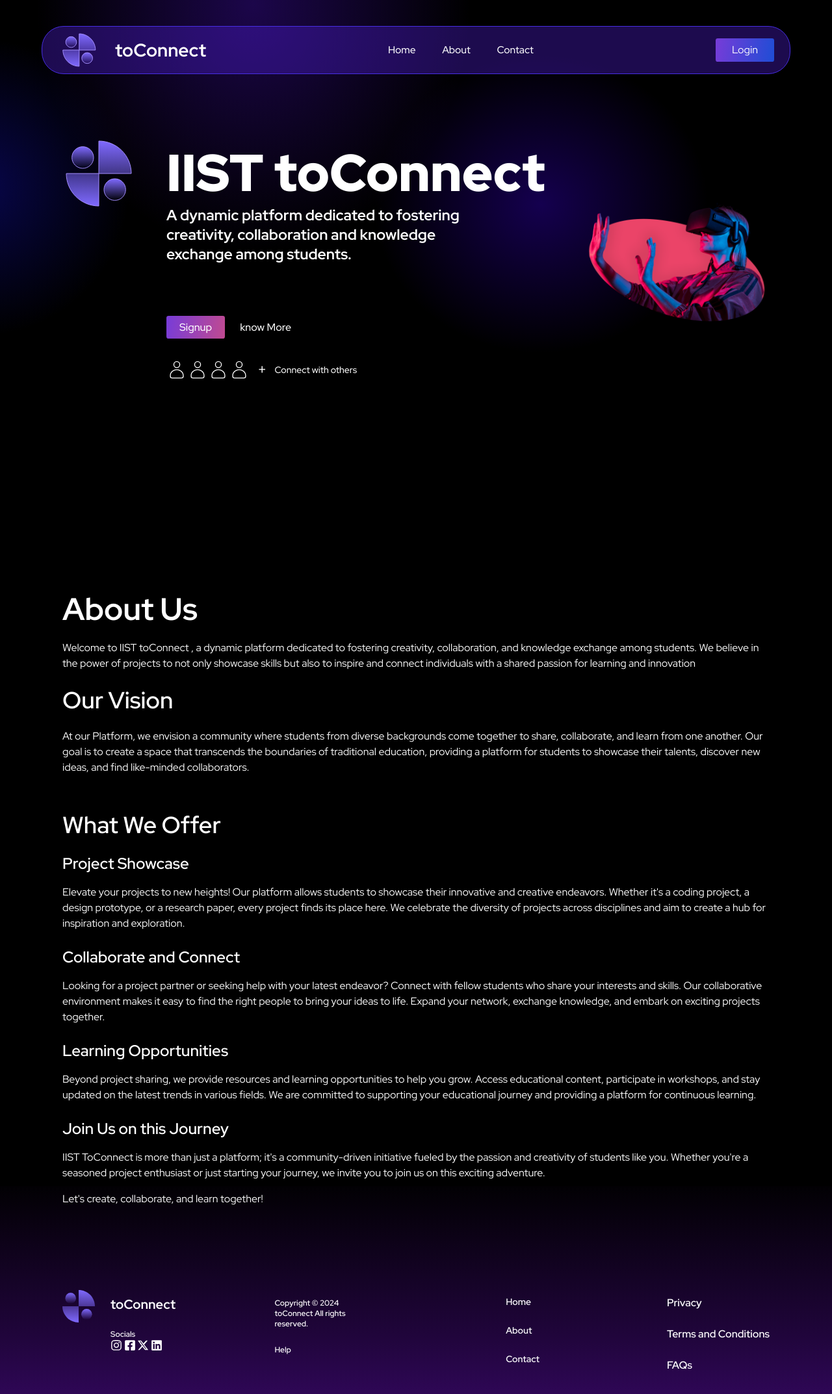
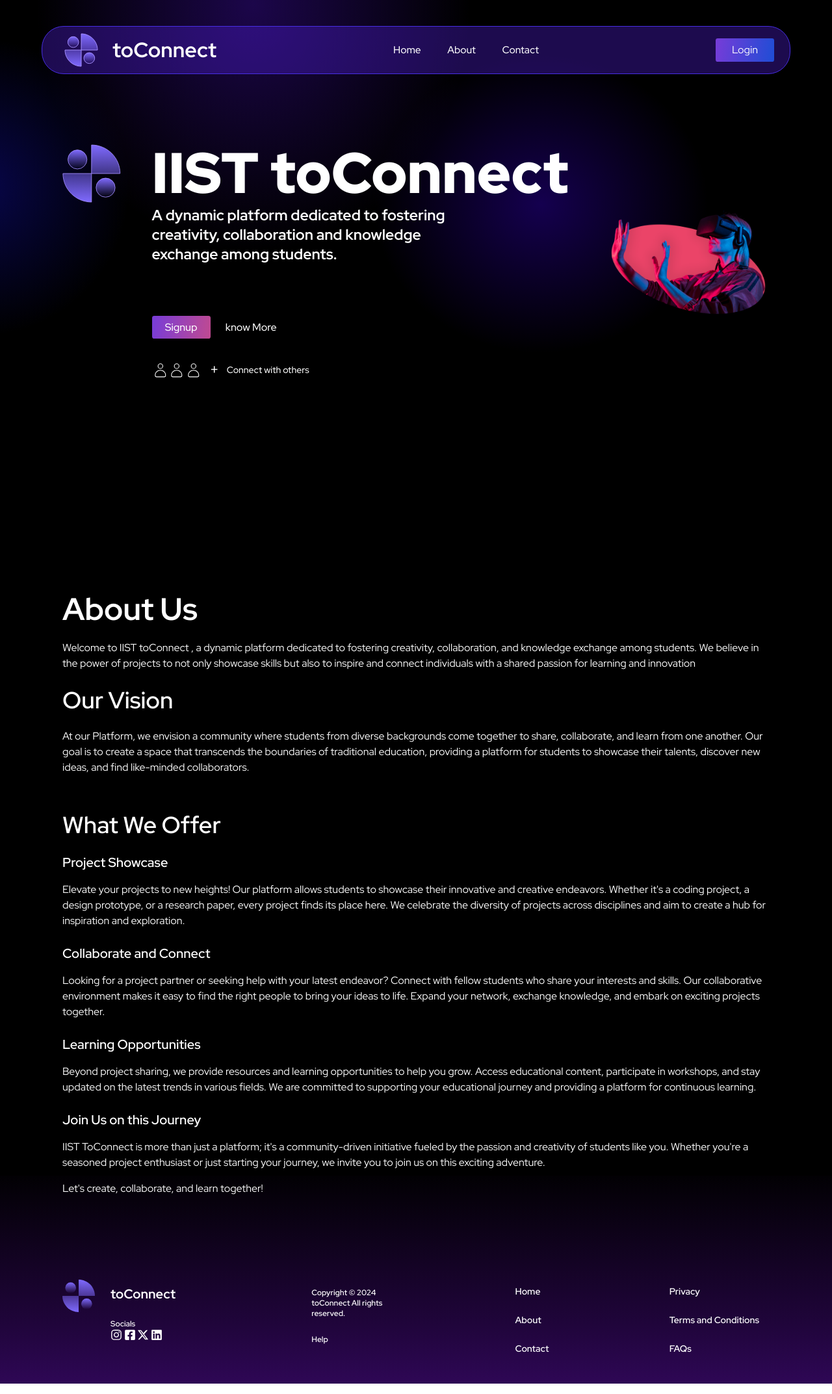
Before and after one commit to jay7828/toConnect, a React (Create React App) app: page / in a window 1280 px wide. Shown: the whole page at 65% size. Built offline with nearby package versions, Linux system fonts and the light colour scheme.

Commit message:
fixed home/nav/login/signup css

```diff
--- a/src/components/css files/Home.css
+++ b/src/components/css files/Home.css
@@ -100,7 +100,14 @@ html, body {
   z-index: 2;
 }
 
+.icon-2{
+  display: flex;
+  width: clamp(2rem,7vw,7rem);
+}
+
 .home-main-heading {
+  width: max-content;
+  font-size: clamp(2.5rem,7vw,5.5rem);
   color: #fff;
   font-family: "Red Hat Display";
   font-style: normal;
@@ -110,8 +117,8 @@ html, body {
 
 .user-icon {
   color: #fff;
-  width: 2rem;
-  height: 2rem;
+  width: clamp(1.5rem,2vw,2rem);
+  height:clamp(1.5rem,2vw,2rem);
   flex-shrink: 0;
 }
 
@@ -122,6 +129,13 @@ html, body {
   flex-shrink: 0;
   border-radius: 0.2085rem;
   background: linear-gradient(99deg, #773cd8 0.07%, #c54b8c 106.32%);
+}
+
+.form-input{
+  width: 100%;
+  height: 2rem;
+  color: #000;
+  background: #fff;
 }
 
 .btn:hover {
@@ -586,6 +600,12 @@ html, body {
 }
 
 @media only screen and (max-width: 480px) {
+  .home-main-heading{
+    width: 15rem;
+  }
+  .icon-2{
+    display: none;
+  }
   .notfound .notfound-404 h1 {
     font-size: 182px;
   }
--- a/src/components/css files/Navbar.css
+++ b/src/components/css files/Navbar.css
@@ -16,6 +16,7 @@
 
 .navbar-heading {
   color: #fff;
+  font-size: clamp(1.25rem,3vw,2rem);
   font-family: "Red Hat Display";
   line-height: 2rem /* 28px */;
   font-weight: 700;
@@ -34,7 +35,12 @@
 }
 
 .hamburger{
+  width: 1.5rem;
   display: flex;
+  justify-content: center;
+  align-items: center;
+  margin-right: 1rem;
+  font-size: clamp(1rem,3vw,2rem);
   z-index: 20;
 }
 
@@ -82,8 +88,15 @@
   width: 8.5rem;
 }
 
+.icon{
+  width: clamp(2rem,5vw,4rem);
+}
+
 .logo-container {
-  width: 10rem;
+  display: flex;
+  justify-content: center;
+  align-items: center;
+  gap: 1rem;
 }
 
 .parent-container {
@@ -95,8 +108,15 @@
   font-size: 15px;
 }
 
+.navbar-ham-options{
+  display: flex;
+}
+
 @media (min-width: 750px) {
   .hamburger{
+    display: none;
+  }
+  .navbar-ham-options{
     display: none;
   }
   .btn-login-container{
@@ -120,9 +140,6 @@
     width: 4rem;
     height: 2rem;
   }
-  .logo-container {
-    width: 11rem;
-  }
 }
 
 @media (min-width: 900px) {
@@ -139,13 +156,4 @@
     align-items: center;
     flex-direction: row;
   }
-  .logo-container {
-    width: 11rem;
-  }
 }
-
-@media (min-width: 1024px) {
-  .logo-container {
-    width: 14rem;
-  }
-}
--- a/src/components/pages/AboutUs.js
+++ b/src/components/pages/AboutUs.js
@@ -8,9 +8,9 @@ function AboutUs() {
     <div
     onClick={()=>{setSidebar(false)}}
     id="about"
-    className="footer mx-auto text-white flex-col justify-between items-start py-24">
+    className="footer mx-auto text-white flex-col justify-between items-start pt-6 sm:pt-10 md:pt-16 lg:pt-24 pb-24">
       <div>
-        <h1 className="text-5xl font-bold">About Us</h1>
+        <h1 className="text-2xl sm:text-3xl md:text-4xl lg:text-5xl font-bold">About Us</h1>
         <p className="pt-6">
           Welcome to IIST toConnect , a dynamic platform dedicated to fostering
           creativity, collaboration, and knowledge exchange among students. We
@@ -18,7 +18,7 @@ function AboutUs() {
           to inspire and connect individuals with a shared passion for learning
           and innovation
         </p>
-        <h2 className="text-4xl font-semibold mt-6">Our Vision</h2>
+        <h2 className="text-xl sm:text-2xl md:text-3xl lg:text-4xl font-semibold mt-6">Our Vision</h2>
         <p className="mt-6">
           At our Platform, we envision a community where students from diverse
           backgrounds come together to share, collaborate, and learn from one
@@ -30,9 +30,9 @@ function AboutUs() {
       </div>
 
       <div className="mt-14">
-        <h2 className="text-4xl font-semibold">What We Offer</h2>
+        <h2 className="text-xl sm:text-2xl md:text-3xl lg:text-4xl font-semibold">What We Offer</h2>
         <div>
-          <h3 className="text-2xl font-semibold mt-6">Project Showcase</h3>
+          <h3 className="text-base md:text-xl font-semibold mt-6">Project Showcase</h3>
           <p className="mt-4">
             Elevate your projects to new heights! Our platform allows students
             to showcase their innovative and creative endeavors. Whether it's a
@@ -43,7 +43,7 @@ function AboutUs() {
           </p>
         </div>
         <div>
-          <h3 className="text-2xl font-semibold mt-6">Collaborate and Connect</h3>
+          <h3 className="text-base md:text-xl font-semibold mt-6">Collaborate and Connect</h3>
           <p className="mt-4">
             Looking for a project partner or seeking help with your latest
             endeavor? Connect with fellow students who share your interests and
@@ -53,7 +53,7 @@ function AboutUs() {
           </p>
         </div>
         <div>
-          <h3 className="text-2xl font-semibold mt-6">Learning Opportunities</h3>
+          <h3 className="text-base md:text-xl font-semibold mt-6">Learning Opportunities</h3>
           <p className="mt-4">
             Beyond project sharing, we provide resources and learning
             opportunities to help you grow. Access educational content,
@@ -63,7 +63,7 @@ function AboutUs() {
           </p>
         </div>
         <div>
-          <h3 className="text-2xl font-semibold  mt-6">Join Us on this Journey</h3>
+          <h3 className="text-base md:text-xl font-semibold  mt-6">Join Us on this Journey</h3>
           <p className="mt-4">
             IIST ToConnect is more than just a platform; it's a community-driven
             initiative fueled by the passion and creativity of students like
--- a/src/components/pages/Footer.js
+++ b/src/components/pages/Footer.js
@@ -4,12 +4,15 @@ import { FaXTwitter } from "react-icons/fa6";
 import { AppContext } from "../context/AppContext";
 
 function Footer() {
-  const {sidebar, setSidebar} = useContext(AppContext);
+  const { sidebar, setSidebar } = useContext(AppContext);
 
   return (
     <footer
-    onClick={()=>{setSidebar(false)}}
-    className="footer mx-auto text-white sm:flex justify-between items-start">
+      onClick={() => {
+        setSidebar(false);
+      }}
+      className="footer flex flex-wrap mx-auto text-white justify-between items-start"
+    >
       <div className="flex mr-10">
         <div className="h-max w-max pr-6">
           <svg
@@ -103,8 +106,7 @@ function Footer() {
         </div>
       </div>
 
-      <div className="md:flex w-full justify-between max-w-[70%]">
-        <div className="mt-3 font-semibold text-xs mb-10 max-w-[10rem]">
+      <div className="mt-3 px-4 font-semibold text-xs mb-10 max-w-[10rem]">
         <p className="max-w-[13.5rem]">
           Copyright © 2024 toConnect All rights reserved.
         </p>
@@ -112,7 +114,7 @@ function Footer() {
         <p className="mt-6">Help</p>
       </div>
 
-        <div className="w-max h-[10rem] flex-col text-sm font-semibold">
+      <div className="w-max px-4 h-[10rem] flex-col flex text-sm font-semibold">
         <div className="mt-2">
           <a href="#">Home</a>
         </div>
@@ -124,7 +126,7 @@ function Footer() {
         </div>
       </div>
 
-        <div className="w-max h-[10rem] flex-coltext-sm font-semibold">
+      <div className="w-max px-4 h-[10rem] flex-col flex text-sm font-semibold">
         <div className="mt-2">
           <a herf="#">Privacy</a>
         </div>
@@ -135,7 +137,6 @@ function Footer() {
           <a herf="#faq">FAQs</a>
         </div>
       </div>
-      </div>
     </footer>
   );
 }
--- a/src/components/pages/HomeMainContent.js
+++ b/src/components/pages/HomeMainContent.js
@@ -13,10 +13,10 @@ function HomeMainContent() {
       onClick={() => {
         setSidebar(false);
       }}
-      className=" w-[85%] relative z-10 mb-24 xl:mb-56 mx-auto my-[8%] xl:flex "
+      className="w-[85%] relative z-10 mb-24 xl:mb-56 mx-auto my-[8%] xl:flex "
     >
       <div className="mx-auto flex">
-        <div className="sm:mr-4 md:mr-8 min-w-[2rem] w-[3.5rem] sm:w-[5rem] md:w-[6rem] lg:w-[7rem] min-h-full">
+        <div className="icon-2 sm:mr-4 md:mr-8 min-h-full">
           {/* icon */}
           <svg
             className="w-[100%]"
@@ -99,14 +99,14 @@ function HomeMainContent() {
           </svg>
         </div>
 
-        <div className="flex-col h-max mx-4">
+        <div className="h-max mx-4">
           <div className="w-max">
-            <h1 className="home-main-heading text-[2rem] sm:text-[3rem] md:text-[4rem] lg:text-[5rem] py-7">
+            <h1 className="home-main-heading py-7">
               {/* heading */}
               IIST toConnect
             </h1>
 
-            <p className="home-main-desc text-[0.75rem] md:text-[1rem] lg:text-[1.43rem] md:max-w-[30rem] max-w-[50vw]">
+            <p className="home-main-desc text-[0.75rem] md:text-[1rem] lg:text-[1.43rem] w-[80vw] sm:w-[30rem]">
               {/* description */}A dynamic platform dedicated to fostering
               creativity, collaboration and knowledge exchange among students.
             </p>
@@ -135,10 +135,10 @@ function HomeMainContent() {
 
             <div className="md:flex w-max items-center">
               {/* connect with others and users' pics */}
-              <div className="flex justify-center items-center ">
+              <div className="flex justify-center items-center">
                 <CiUser className="user-icon" />
                 <CiUser className="user-icon" />
-                <CiUser className="user-icon" />
+                {/* <CiUser className="user-icon" /> */}
                 <CiUser className="user-icon" />
                 <p className="text-white my-2 text-2xl mx-3">+</p>
               </div>
--- a/src/components/pages/LoginForm.js
+++ b/src/components/pages/LoginForm.js
@@ -70,11 +70,13 @@ function LoginForm() {
 
   return (
     <div>
-      <form className="max-w-max flex flex-col gap-4" onSubmit={submitHandler}>
+      <form
+      className=" flex flex-col gap-4 h-full w-[13.5rem] sm:w-[25rem]"
+      onSubmit={submitHandler}>
         <div className="z-10">
           <p className="text-sm  pb-1">Email Address</p>
           <input
-            className="w-[25rem] h-[2rem] text-black bg-white px-2 text-sm focus:outline-none border-[0.5px] border-slate-700 rounded-lg"
+            className="form-input px-2 text-sm focus:outline-none border-[0.5px] border-slate-700 rounded-lg"
             type="email"
             name="email"
             placeholder="Enter email address"
@@ -88,7 +90,7 @@ function LoginForm() {
           <p className="text-sm pb-1">Password</p>
           <lable className="z-10 text-black flex">
             <input
-              className="w-[23rem] z-10 h-[2rem] px-2 focus:outline-none text-black text-sm border-y-[0.5px] border-l-[0.5px] border-slate-700  rounded-l-lg"
+              className="z-10 px-2 form-input focus:outline-none text-sm border-y-[0.5px] border-l-[0.5px] border-slate-700  rounded-l-lg"
               type={showPass === false ? "password" : "text"}
               placeholder="Enter password"
               name="password"
--- a/src/components/pages/Navbar.js
+++ b/src/components/pages/Navbar.js
@@ -19,9 +19,9 @@ function Navbar() {
 
   return (
     <nav className="navbar-main mx-auto">
-      <div className="h-full logo-container flex items-center ml-7 justify-between">
+      <div className="h-full logo-container ml-7">
         {/* logo and icon */}
-        <div className="min-w-[2rem] w-[2rem] sm:w-[2.5rem] md:w-[3rem] lg:w-[3.6rem] rounded-full">
+        <div className="rounded-full icon">
           <svg
             className="w-[100%]"
             width="52"
@@ -108,18 +108,18 @@ function Navbar() {
             </defs>
           </svg>
         </div>
-        <h1 className="navbar-heading text-[1.4rem] lg:text-[1.75rem]">
+        <h1 className="navbar-heading">
           toConnect
         </h1>
       </div>
 
-      <div className="hamburger w-[1.75rem] flex justify-center items-center mr-7 text-3xl">
+      <div className="hamburger">
         <button onClick={() => sidebarHandler()}>
           <RxHamburgerMenu />
         </button>
       </div>
 
-      <div className="text-sm btn-container hamburger font-medium">
+      <div className="text-sm btn-container font-medium">
         {/* home about contact */}
         <div className="w-max h-max">
           <a href="#" className="w-max h-max" onClick={() => navigate("/")}>
--- a/src/components/pages/Sidebar.js
+++ b/src/components/pages/Sidebar.js
@@ -9,7 +9,7 @@ function Sidebar() {
   return (
     <div
     onClick={()=>{setSidebar(false)}}
-    className="text-sm w-[12.5rem] rounded-[0.45938rem] h-[20rem] overflow-hidden bg-black text-white absolute flex-col top-[7rem] right-[2.5rem]  hamburger  font-medium justify-evenly items-center">
+    className="text-[0.8rem] w-[10.5rem] z-40 rounded-[0.45938rem] h-[17.5rem] overflow-hidden bg-black text-white absolute flex flex-col top-[7rem] right-[2.5rem] font-medium justify-evenly items-center navbar-ham-options">
       <div className="sidebar-gradient"></div>
 
       <div className="w-full h-full flex justify-center items-center text-center border-b border-[#b936f540]">
--- a/src/components/pages/SignupForm.js
+++ b/src/components/pages/SignupForm.js
@@ -71,10 +71,11 @@ function SignupForm() {
     <div>
       <form
       onSubmit={submitHandler}
-      className="min-w-max flex flex-col gap-4">
+      className=" flex flex-col gap-4 h-full w-[15rem] sm:w-[25rem]"
+      >
 
-        <div className="flex gap-[1rem] z-10">
-          <div>
+        <div className="flex flex-col sm:flex-row gap-[1rem] z-10">
+          <div className="w-full">
             <p className="text-sm pb-1">User Name</p>
             <input
               name="UserName"
@@ -83,7 +84,7 @@ function SignupForm() {
               onChange={changeHandler}
               required
               placeholder="Enter User name"
-              className="w-[12rem] focus:outline-none h-[2rem] px-2 text-sm border-[0.5px] text-black bg-white border-slate-700 rounded-lg"
+              className="w-full sm:w-[12rem] focus:outline-none h-[2rem] px-2 text-sm border-[0.5px] text-black bg-white border-slate-700 rounded-lg"
             ></input>
           </div>
 
@@ -96,7 +97,7 @@ function SignupForm() {
               onChange={changeHandler}
               required
               placeholder="Enter Your Name"
-              className="w-[12rem] text-black bg-white focus:outline-none h-[2rem] px-2 text-sm bg-myDark2 border-[0.5px] border-slate-700 rounded-lg"
+              className="w-full sm:w-[12rem] text-black bg-white focus:outline-none h-[2rem] px-2 text-sm bg-myDark2 border-[0.5px] border-slate-700 rounded-lg"
             ></input>
           </div>
         </div>
@@ -110,11 +111,11 @@ function SignupForm() {
             onChange={changeHandler}
             required
             placeholder="Enter your Email"
-            className="w-[25rem] h-[2rem] px-2 bg-white text-black text-sm focus:outline-none border-[0.5px] border-slate-700 rounded-lg"
+            className="w-full h-[2rem] px-2 bg-white text-black text-sm focus:outline-none border-[0.5px] border-slate-700 rounded-lg"
           ></input>
         </div>
 
-        <div className="flex gap-[1rem]">
+        <div className="flex flex-col sm:flex-row gap-[1rem] z-10">
           <div className="z-10">
             <p className="text-sm pb-1">Create password</p>
             <lable className="flex">
@@ -125,7 +126,7 @@ function SignupForm() {
                 onChange={changeHandler}
                 required
                 placeholder="Enter Password"
-                className="w-[10rem] bg-white text-black h-[2rem] px-2 focus:outline-none text-sm border-y-[0.5px] border-l-[0.5px] border-slate-700  rounded-l-lg"
+                className="w-full sm:w-[10rem] bg-white text-black h-[2rem] px-2 focus:outline-none text-sm border-y-[0.5px] border-l-[0.5px] border-slate-700  rounded-l-lg"
               ></input>
               <span
                 onClick={() => setShowPass((prev) => !prev)}
@@ -147,7 +148,7 @@ function SignupForm() {
                   value={formData.confirmPassword}
                   onChange={changeHandler}
                   required
-                  className="w-[10rem] bg-white text-black h-[2rem] px-2 focus:outline-none text-sm border-y-[0.5px] border-l-[0.5px] border-slate-700  rounded-l-lg"
+                  className="w-full sm:w-[10rem] bg-white text-black h-[2rem] px-2 focus:outline-none text-sm border-y-[0.5px] border-l-[0.5px] border-slate-700  rounded-l-lg"
                   type={showConfirmPass === false ? "password" : "text"}
                   placeholder="Confirm Password"
                   name="confirmPassword"
--- a/src/components/pages/Template.js
+++ b/src/components/pages/Template.js
@@ -20,7 +20,7 @@ function Template({ formtype }) {
   }
 
   return (
-    <div className="flex justify-center items-center w-[100vw] h-[100vh] main-home-bg pt-10 min-h-[100vh]">
+    <div className="flex justify-center items-center w-[100vw] h-[100vh] relative main-home-bg pt-10 min-h-[100vh]">
       <div className="gradient-1"></div>
       <div className="gradient-2"></div>
       <div className="gradient-3"></div>
```
Lines whose indentation alone changed are shown as unchanged.
